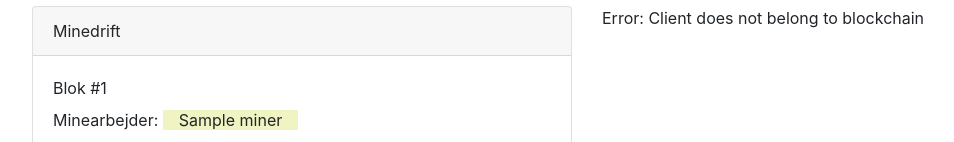
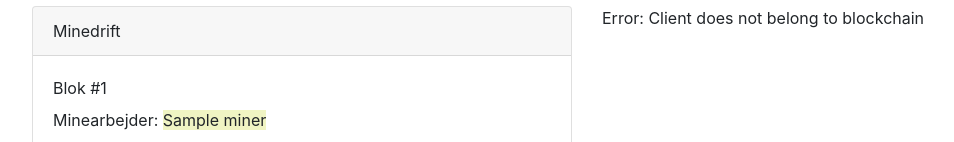
Before and after one commit to DatalogiForAlle/blockchain-sim, a Django app: template bcsim/templates/bcsim/mine.html in a window 1280 px wide. Shown: the part 295-437 px from the top of the page, without its empty margins (53-1007 px from the left). Run offline with Django 3.2, Linux system fonts and the light colour scheme; tables that the repository leaves empty hold one stand-in row (values such as "Sample post"); the template is opened without the code that fills it: values that come from a table or form of the project are taken from there, most other values are stand-ins (such as "Sample title", 1, 10 or a date in 2020); data that the repository does not hold is empty; some libraries are stand-ins or nearby versions.

Commit message:
fixed bug

```diff
--- a/bcsim/models.py
+++ b/bcsim/models.py
@@ -250,26 +250,29 @@ class Transaction(models.Model):
             if self.is_miner_to_miner_transaction():
                 self.token.trade_in_process = False
                 self.token.price = None
+                self.token.owner = self.buyer
                 self.token.save()
 
-                miner.refresh_from_db()
-                miner.add_miner_reward()
+                self.buyer.balance -= self.amount
+                self.seller.balance += self.amount
+
+                self.buyer.save()
+                self.seller.save()
 
             elif self.is_initial_transaction():
                 self.token.owner = self.buyer
                 self.token.save()
 
+            miner.refresh_from_db()
+            miner.add_miner_reward()
+
+
         else:
+            # Transaction is not valid
             if self.is_miner_to_miner_transaction():
 
-                self.buyer.balance -= self.amount
-                self.seller.balance += self.amount
-                self.token.owner = self.buyer
                 self.token.trade_in_process = False
                 self.token.price = None
-
-                self.buyer.save()
-                self.seller.save()
                 self.token.save()
 
             elif self.is_payment_to_bank_for_token():
--- a/bcsim/templates/bcsim/mine.html
+++ b/bcsim/templates/bcsim/mine.html
@@ -53,7 +53,7 @@
             </div>
             <div class="card-body">
                 <p class="pb-1 mb-1">Blok #{{ next_block.block_num }}</p>
-                <p class="pb-1 mb-1">Minearbejder: <span class="px-3" style="background-color: {{ miner.color}}">{{ miner.name }}</span></p>
+                <p class="pb-1 mb-1">Minearbejder: <span style="background-color: {{ miner.color}}">{{ miner.name }}</span></p>
                 <p class="pb-1 mb-1">Seneste hash: <small>{{ next_block.prev_hash }}</small></p>
                 <p class="pb-1 mb-1">
                     Payload:
```
